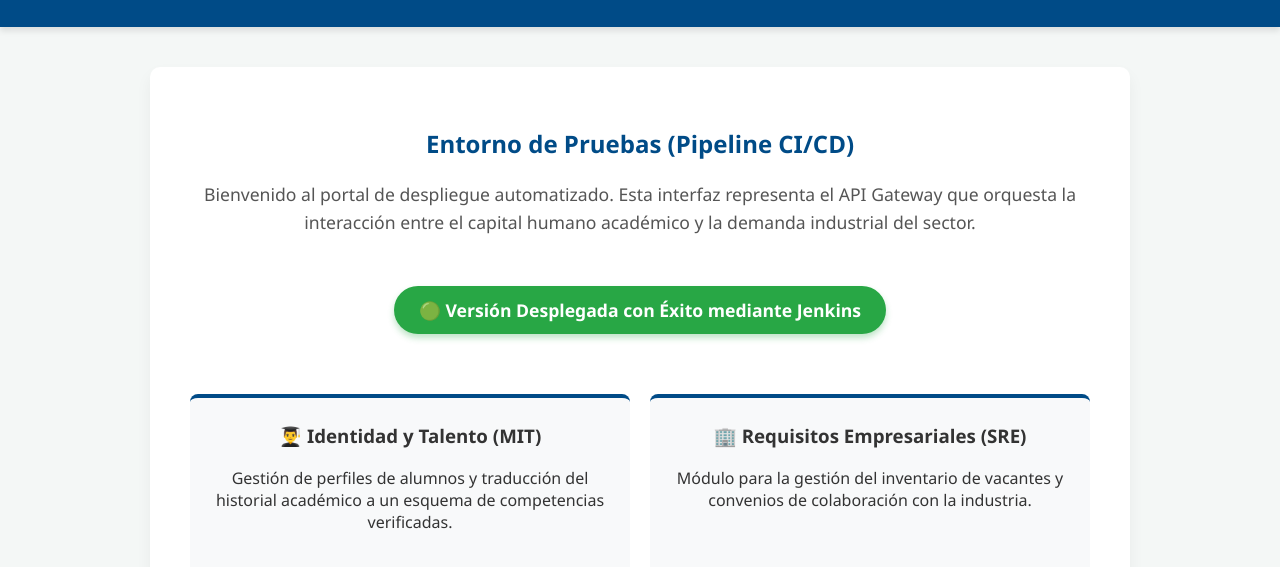
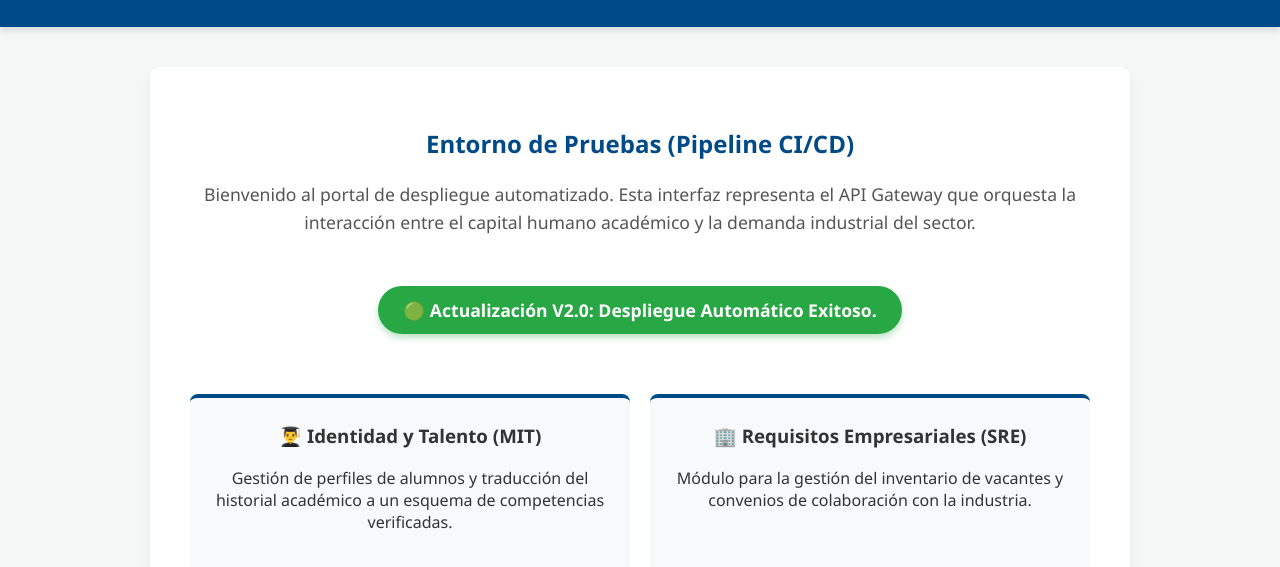
Before and after one commit to EmilioMrqz123/Plataforma_Vinculacion_Academica, a plain HTML site: page index.html in a window 1280 px wide. Shown: the part 131-698 px from the top of the page. Drawn offline with Linux system fonts and the light colour scheme.

Commit message:
Update index.html for demo

```diff
--- a/index.html
+++ b/index.html
@@ -103,7 +103,7 @@
         </p>
 
         <div class="status">
-            🟢 Versión Desplegada con Éxito mediante Jenkins
+            🟢 Actualización V2.0: Despliegue Automático Exitoso.
         </div>
 
         <div class="features">
```
